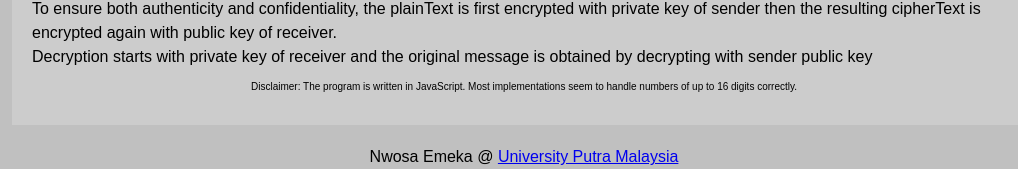
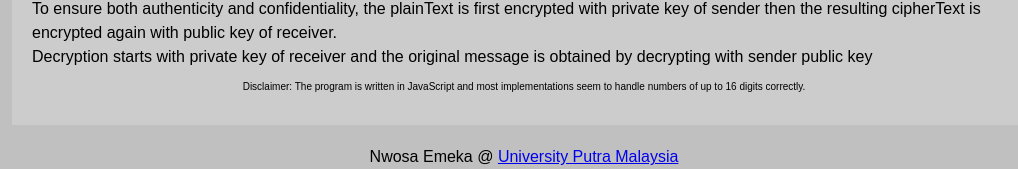
Before and after one commit to NwosaEmeka/RSA-Calculator, a plain HTML site: page index.html in a window 1280 px wide. Shown: the part 1255-1424 px from the top of the page, without its empty margins (116-1134 px from the left). Drawn offline with Linux system fonts and the light colour scheme.

Commit message:
Corrected typo errors

```diff
--- a/index.html
+++ b/index.html
@@ -119,7 +119,7 @@
     <p>To ensure both authenticity and confidentiality, the plainText is first encrypted with private key of sender then the
       resulting cipherText is encrypted again with public key of receiver.<br>Decryption starts with private key of receiver
       and the original message is obtained by decrypting with sender public key </p>
-      <p class="disclaimer">Disclaimer: The program is written in JavaScript. Most implementations seem to handle numbers of up
+      <p class="disclaimer">Disclaimer: The program is written in JavaScript and most implementations seem to handle numbers of up
       to 16 digits correctly.</p>
   </div>
 
```
